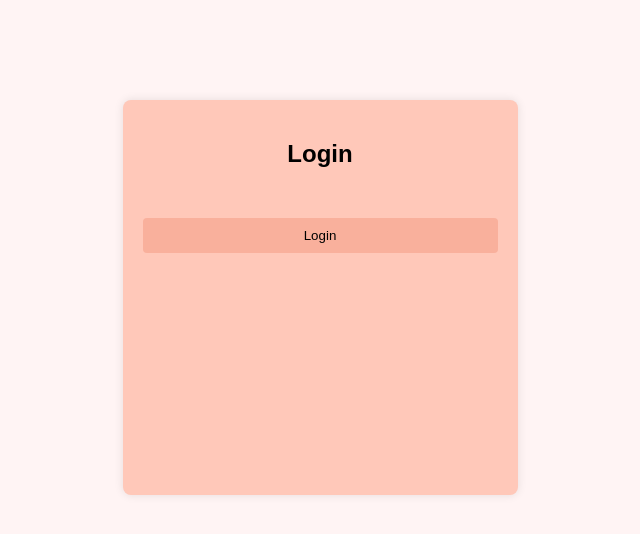
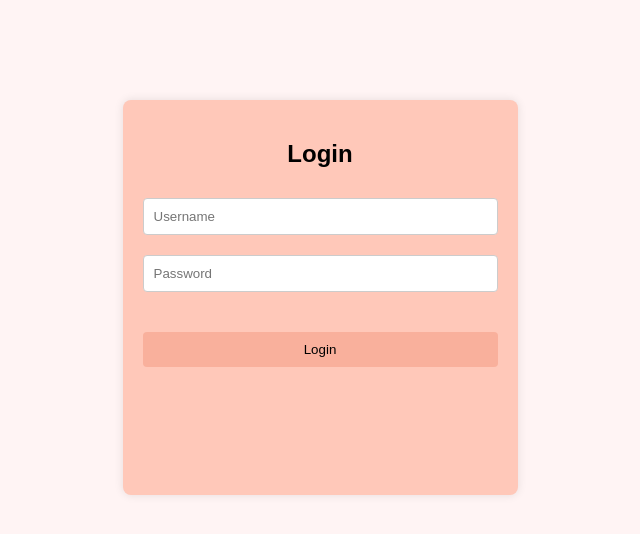
Before and after one commit to aneenaansar/dishaback, a Django app: page /dashboard/ in a window 1280 px wide. Shown: the part 168-702 px from the top of the page, without its empty margins (320-960 px from the left). Run offline with Django 4.2, Linux system fonts and the light colour scheme; parts of the project's set-up code (start-up, migrations or seed data) failed here and were passed over.

Commit message:
updating login

```diff
--- a/dashboard/templates/dashboard/login.html
+++ b/dashboard/templates/dashboard/login.html
@@ -78,9 +78,10 @@
     <div class="center">
         <div class="login-container">
             <h2 class="my-6 text-xl font-bold">Login</h2>
-            <form method="post" action="{% url 'dashboard:login' %}">
+            <form method="post" action="{% url 'admin_login' %}">
                 {% csrf_token %}
-                {{ form.as_p }}
+                <input type="text" name="username" placeholder="Username" required>
+                <input type="password" name="password" placeholder="Password" required>
                 <button class="login" type="submit">Login</button>
             </form>
         </div>
--- a/dashboard/views.py
+++ b/dashboard/views.py
@@ -4,7 +4,7 @@ from main.models import *
 
 from django.shortcuts import render, get_object_or_404
 from django.views import View
-from .models import Blog
+
 from django.urls import reverse
 from django.http import HttpResponseRedirect
 
```
